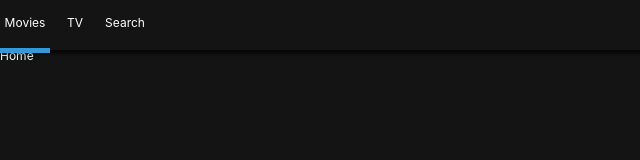
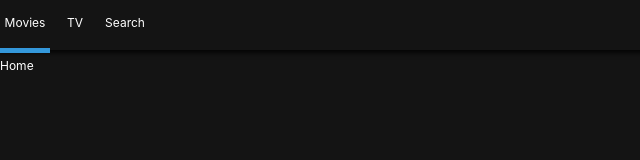
Before and after one commit to tongnamuu/react-movie-application, a React (Create React App) app: page / in a window 1280 px wide. Shown: the top 160 px of the page, without its empty margins (0-640 px from the left). Built offline with nearby package versions, Linux system fonts and the light colour scheme.

Commit message:
Add components

```diff
--- a/src/Components/GlobalStyles.js
+++ b/src/Components/GlobalStyles.js
@@ -15,7 +15,7 @@ const globalStyles = createGlobalStyle`
         font-size:12px;
         background-color:rgba(20, 20, 20, 1);
         color:white;
-        padding-top:50px;
+        padding-top:60px;
     }
 `;
 
--- a/src/Components/Router.js
+++ b/src/Components/Router.js
@@ -8,6 +8,7 @@ import {
 import Home from 'Routes/Home';
 import Search from 'Routes/Search';
 import TV from 'Routes/TV';
+import Detail from 'Routes/Detail';
 import Header from 'Components/Header';
 
 export default () => (
@@ -17,8 +18,9 @@ export default () => (
       <Switch>
         <Route path="/" exact component={Home} />
         <Route path="/tv" exact component={TV} />
-        <Route path="/tv/popular" render={() => <h1>Popular</h1>} />
         <Route path="/search" exact component={Search} />
+        <Route path="/movie/:id" component={Detail} />
+        <Route path="/show/:id" component={Detail} />
         <Redirect from="*" to="/" />
       </Switch>
     </>
```
Also changed, not shown: src/Components/Section.js (added, +9 -0 lines).
